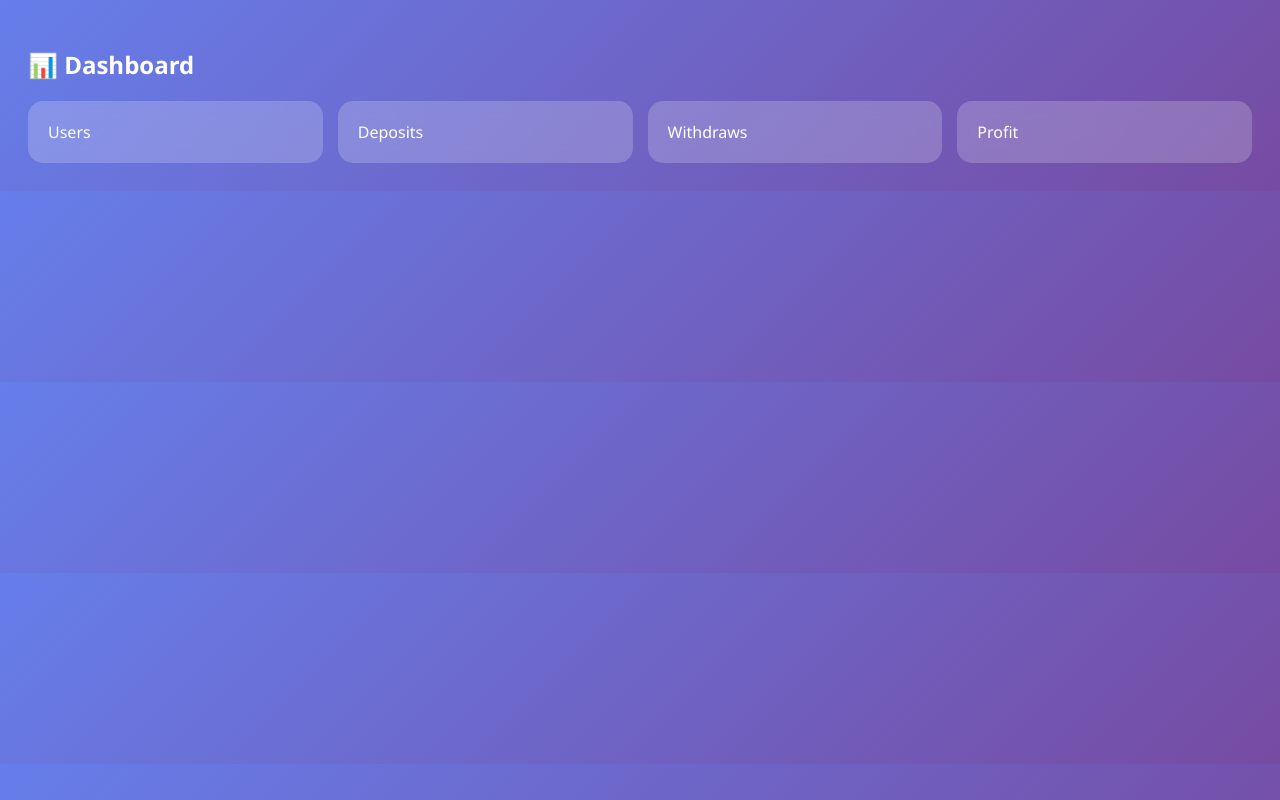
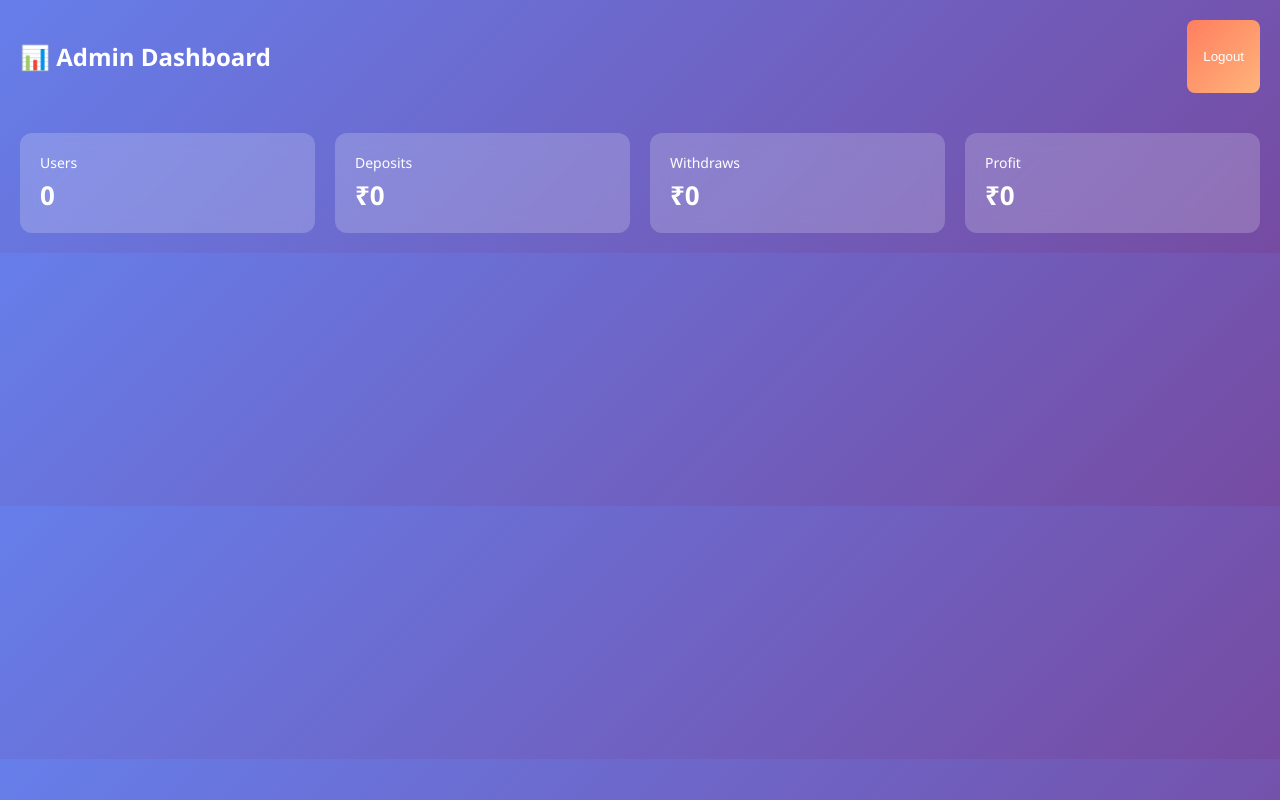
Before and after one commit to azasr4u/superxbet-backend, a website: page public/admin/dashboard.html in a window 1280 px wide. Drawn offline with Linux system fonts and the light colour scheme; no server answers; sample sign-in values are in the browser's storage.

Commit message:
fix login system

```diff
--- a/public/admin/dashboard.html
+++ b/public/admin/dashboard.html
@@ -1,57 +1,114 @@
 <!DOCTYPE html>
 <html>
 <head>
+<meta charset="UTF-8">
 <title>Dashboard</title>
 
 <style>
 body {
+  margin:0;
   font-family:Segoe UI;
   background: linear-gradient(135deg,#667eea,#764ba2);
   color:white;
+}
+
+.topbar {
+  display:flex;
+  justify-content:space-between;
+  padding:20px;
+}
+
+.logout {
+  padding:10px 16px;
+  border:none;
+  border-radius:8px;
+  background:linear-gradient(135deg,#ff7e5f,#feb47b);
+  color:white;
+  cursor:pointer;
+}
+
+.container {
   padding:20px;
 }
 
 .grid {
   display:grid;
   grid-template-columns:repeat(4,1fr);
-  gap:15px;
+  gap:20px;
 }
 
 .card {
-  background: rgba(255,255,255,0.2);
-  backdrop-filter: blur(10px);
+  background:rgba(255,255,255,0.2);
+  backdrop-filter:blur(10px);
   padding:20px;
-  border-radius:15px;
+  border-radius:12px;
+}
+
+.title {
+  font-size:14px;
 }
 
 .value {
   font-size:26px;
   font-weight:bold;
+  margin-top:5px;
 }
 </style>
 </head>
 
 <body>
 
-<h2>📊 Dashboard</h2>
+<div class="topbar">
+  <h2>📊 Admin Dashboard</h2>
+  <button class="logout" onclick="logout()">Logout</button>
+</div>
 
-<div class="grid">
-  <div class="card"><div>Users</div><div id="users" class="value"></div></div>
-  <div class="card"><div>Deposits</div><div id="dep" class="value"></div></div>
-  <div class="card"><div>Withdraws</div><div id="withdraw" class="value"></div></div>
-  <div class="card"><div>Profit</div><div id="profit" class="value"></div></div>
+<div class="container">
+
+  <div class="grid">
+    <div class="card">
+      <div class="title">Users</div>
+      <div id="users" class="value">0</div>
+    </div>
+
+    <div class="card">
+      <div class="title">Deposits</div>
+      <div id="dep" class="value">₹0</div>
+    </div>
+
+    <div class="card">
+      <div class="title">Withdraws</div>
+      <div id="with" class="value">₹0</div>
+    </div>
+
+    <div class="card">
+      <div class="title">Profit</div>
+      <div id="profit" class="value">₹0</div>
+    </div>
+  </div>
+
 </div>
 
 <script>
+
+// 🔒 AUTH PROTECT
 const token = localStorage.getItem("adminToken");
 
-// 🔒 Protect page
 if (!token) {
   window.location.href = "/admin/login.html";
 }
 
-async function load(){
+// 🚪 LOGOUT
+function logout(){
+  localStorage.removeItem("adminToken");
+  window.location.href = "/admin/login.html";
+}
+
+// 📊 LOAD DASHBOARD DATA
+async function loadDashboard(){
+
   try {
+
     const res = await fetch("/api/admin/dashboard", {
       headers: {
         Authorization: "Bearer " + token
@@ -63,16 +120,22 @@ async function load(){
     document.getElementById("users").innerText = d.users || 0;
     document.getElementById("dep").innerText = "₹" + (d.deposits || 0);
     document.getElementById("with").innerText = "₹" + (d.withdraws || 0);
-    document.getElementById("profit").innerText =
-      "₹" + ((d.deposits || 0) - (d.withdraws || 0));
+
+    const profit = (d.deposits || 0) - (d.withdraws || 0);
+    document.getElementById("profit").innerText = "₹" + profit;
 
   } catch (err) {
-    alert("Failed to load dashboard");
-    console.log(err);
+    console.log("Dashboard error:", err);
   }
+
 }
 
-load();
+// 🔄 AUTO REFRESH (REAL-TIME)
+setInterval(loadDashboard, 3000);
+
+// FIRST LOAD
+loadDashboard();
+
 </script>
 
 </body>
```
